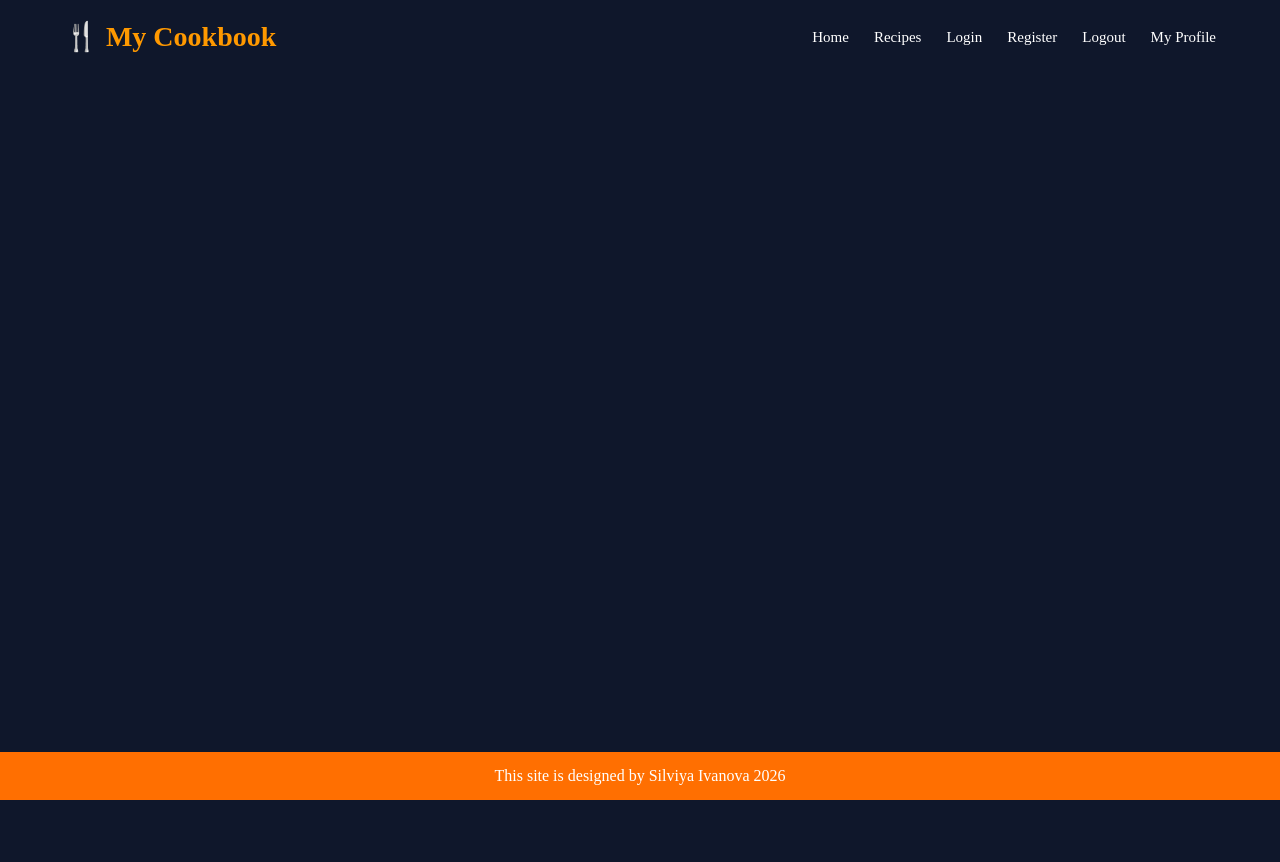
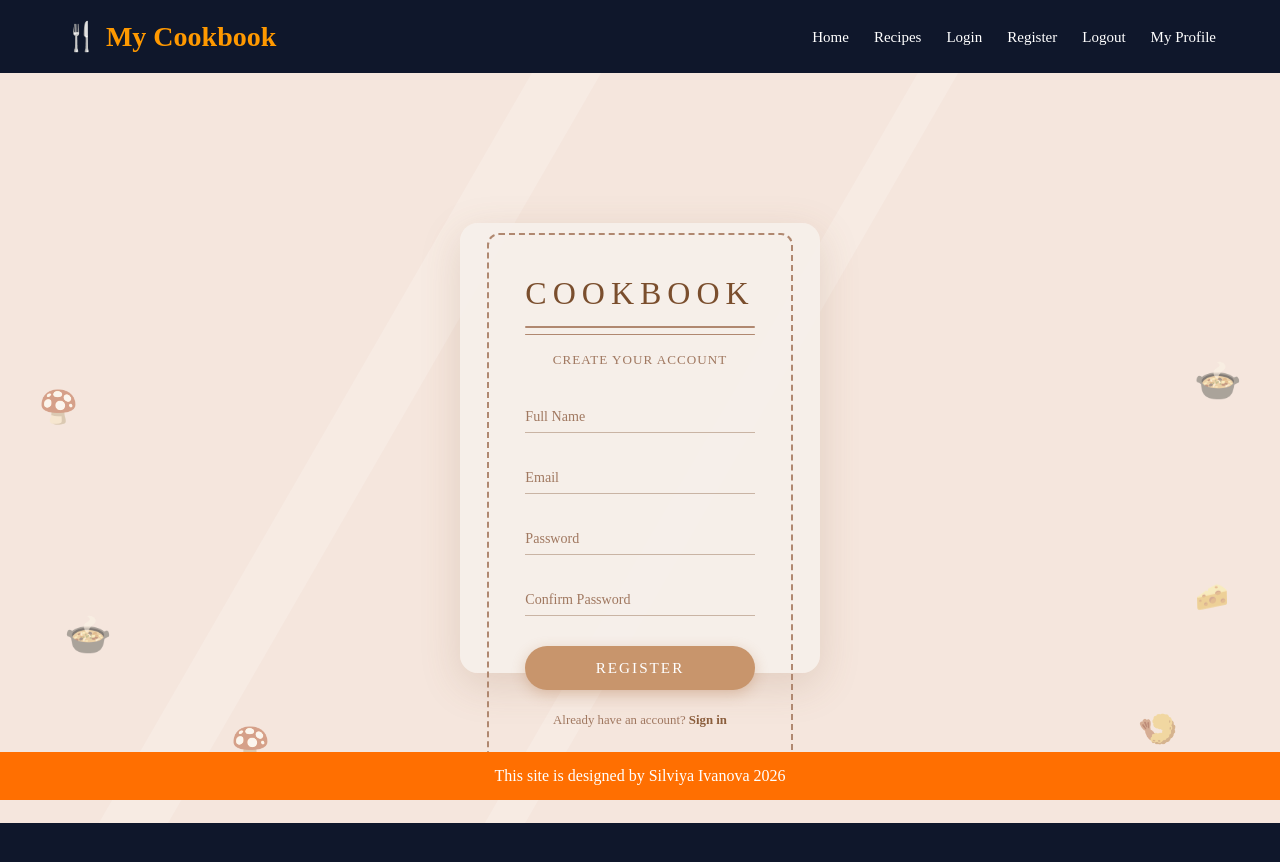
Before and after one commit to SilviyaIvanova91/My-Cookbook-With-Angular, an Angular app in the folder My-Cookbook/: page /register in a window 1280 px wide. Before the commit this address led to /. Shown: the top 862 px of the page. Before the commit the page ends 800 px from the top, so only its background shows below. Built offline with nearby package versions, Linux system fonts and the light colour scheme.

Commit message:
make register page and  connect with server

```diff
--- a/My-Cookbook/src/app/app.routes.ts
+++ b/My-Cookbook/src/app/app.routes.ts
@@ -11,4 +11,10 @@ export const routes: Routes = [
     path: 'recipes',
     loadComponent: () => import('./features/recipes/reciepes').then((m) => m.Reciepes),
   },
+
+  {
+    path: 'register',
+    loadComponent: () =>
+      import('./features/auth/register/register').then((m) => m.RegisterComponent),
+  },
 ];
--- /dev/null
+++ b/My-Cookbook/src/app/features/auth/register/register.css
@@ -0,0 +1,215 @@
+/* -- Page wrapper -- */
+.page-wrapper {
+  position: relative;
+  height: 750px;
+  display: flex;
+  justify-content: center;
+  align-items: center;
+  background-color: #f5e6dd;
+  overflow: hidden;
+  isolation: isolate;
+  font-family: 'Georgia', 'Times New Roman', serif;
+}
+
+/* -- Diagonal light streaks -- */
+.streak {
+  position: absolute;
+  width: 60px;
+  height: 160%;
+  background: rgba(255, 255, 255, 0.18);
+  transform: rotate(30deg);
+  pointer-events: none;
+}
+.streak-1 {
+  left: 25%;
+  top: -30%;
+}
+.streak-2 {
+  left: 55%;
+  top: -30%;
+  width: 35px;
+}
+
+/* -- Scattered food decorations -- */
+.deco {
+  position: absolute;
+  font-size: 2rem;
+  opacity: 0.6;
+  pointer-events: none;
+  user-select: none;
+  filter: sepia(0.4) saturate(0.7);
+}
+
+.deco-6 {
+  bottom: 22%;
+  left: 5%;
+  font-size: 2.4rem;
+}
+.deco-7 {
+  bottom: 8%;
+  left: 18%;
+  font-size: 2rem;
+}
+.deco-8 {
+  bottom: 4%;
+  left: 42%;
+  font-size: 1.8rem;
+}
+.deco-9 {
+  bottom: 10%;
+  right: 8%;
+  font-size: 2rem;
+}
+.deco-10 {
+  bottom: 28%;
+  right: 4%;
+  font-size: 1.7rem;
+}
+.deco-11 {
+  top: 42%;
+  left: 3%;
+  font-size: 2rem;
+}
+.deco-12 {
+  top: 38%;
+  right: 3%;
+  font-size: 2.4rem;
+}
+
+/* -- Card -- */
+.card {
+  position: relative;
+  z-index: 10;
+  background: rgba(247, 240, 235, 0.92);
+  border-radius: 18px;
+  padding: 10px;
+  width: 360px;
+  box-shadow: 0 12px 40px rgba(139, 94, 60, 0.18);
+}
+
+.card-inner {
+  border: 2px dashed #b08870;
+  border-radius: 12px;
+  padding: 40px 36px 32px;
+  text-align: center;
+}
+
+/* -- Brand title -- */
+.brand {
+  margin: 0 0 14px;
+  font-size: 2rem;
+  letter-spacing: 6px;
+  color: #7a4e2d;
+  font-weight: normal;
+  text-transform: uppercase;
+}
+
+/* -- Divider lines -- */
+.divider-lines {
+  display: flex;
+  flex-direction: column;
+  gap: 6px;
+  margin-bottom: 14px;
+}
+.divider-lines span {
+  display: block;
+  height: 1.5px;
+  background: #b08870;
+  border-radius: 2px;
+}
+
+/* -- Subtitle -- */
+.subtitle {
+  font-size: 0.82rem;
+  color: #a07860;
+  letter-spacing: 1px;
+  margin: 0 0 24px;
+  text-transform: uppercase;
+}
+
+/* -- Floating label fields -- */
+.field {
+  position: relative;
+  margin-bottom: 22px;
+  text-align: left;
+}
+
+.field input {
+  width: 100%;
+  padding: 14px 0 6px;
+  border: none;
+  border-bottom: 1.5px solid #c9b4a4;
+  background: transparent;
+  outline: none;
+  font-size: 0.95rem;
+  color: #5a3a20;
+  font-family: inherit;
+  box-sizing: border-box;
+  transition: border-color 0.25s;
+}
+
+.field input:focus {
+  border-bottom-color: #8b5e3c;
+}
+
+.field label {
+  position: absolute;
+  left: 0;
+  top: 14px;
+  font-size: 0.88rem;
+  color: #a07860;
+  pointer-events: none;
+  transition:
+    top 0.2s,
+    font-size 0.2s,
+    color 0.2s;
+}
+
+.field input:focus + label,
+.field input:not(:placeholder-shown) + label {
+  top: -2px;
+  font-size: 0.72rem;
+  color: #8b5e3c;
+}
+
+/* -- Register button -- */
+form button {
+  margin-top: 8px;
+  width: 100%;
+  padding: 13px;
+  background: #c8956c;
+  color: #fff;
+  border: none;
+  border-radius: 30px;
+  font-size: 0.95rem;
+  font-family: inherit;
+  letter-spacing: 2px;
+  text-transform: uppercase;
+  cursor: pointer;
+  transition:
+    background 0.25s,
+    transform 0.2s;
+  box-shadow: 0 4px 14px rgba(176, 110, 60, 0.3);
+}
+
+form button:hover {
+  background: #a8704a;
+  transform: translateY(-2px);
+}
+
+/* -- Login link -- */
+.login-link {
+  margin-top: 20px;
+  font-size: 0.8rem;
+  color: #a07860;
+}
+
+.login-link a {
+  color: #8b5e3c;
+  text-decoration: none;
+  font-weight: bold;
+}
+
+.login-link a:hover {
+  text-decoration: underline;
+}
--- /dev/null
+++ b/My-Cookbook/src/app/features/auth/register/register.html
@@ -0,0 +1,49 @@
+<div class="page-wrapper">
+  <!-- Scattered food decorations -->
+  <span class="deco deco-6">🍲</span>
+  <span class="deco deco-7">🍄</span>
+  <span class="deco deco-8">🥐</span>
+  <span class="deco deco-9">🍤</span>
+  <span class="deco deco-10">🧀</span>
+  <span class="deco deco-11">🍄</span>
+  <span class="deco deco-12">🍲</span>
+
+  <!-- Diagonal light streaks -->
+  <div class="streak streak-1"></div>
+  <div class="streak streak-2"></div>
+
+  <!-- Register card -->
+  <div class="card">
+    <div class="card-inner">
+      <h1 class="brand">COOKBOOK</h1>
+      <div class="divider-lines">
+        <span></span>
+        <span></span>
+      </div>
+      <p class="subtitle">Create your account</p>
+
+      <form>
+        <div class="field">
+          <input type="text" id="fullname" placeholder=" " required />
+          <label for="fullname">Full Name</label>
+        </div>
+        <div class="field">
+          <input type="email" id="email" placeholder=" " required />
+          <label for="email">Email</label>
+        </div>
+        <div class="field">
+          <input type="password" id="password" placeholder=" " required />
+          <label for="password">Password</label>
+        </div>
+        <div class="field">
+          <input type="password" id="confirm" placeholder=" " required />
+          <label for="confirm">Confirm Password</label>
+        </div>
+
+        <button type="submit">Register</button>
+      </form>
+
+      <p class="login-link">Already have an account? <a href="/login">Sign in</a></p>
+    </div>
+  </div>
+</div>
--- /dev/null
+++ b/My-Cookbook/src/app/features/auth/register/register.ts
@@ -0,0 +1,9 @@
+import { Component } from '@angular/core';
+
+@Component({
+  selector: 'app-register',
+  imports: [],
+  templateUrl: './register.html',
+  styleUrl: './register.css',
+})
+export class RegisterComponent {}
```
Also changed, not shown: My-Cookbook/src/app/core/services/auth.ts (added, +32 -0 lines), My-Cookbook/src/app/core/services/user.ts (added, +24 -0 lines), My-Cookbook/src/app/shared/interfaces/user.ts (added, +11 -0 lines), 1 other file (tests, documents, lock files or other folders).
